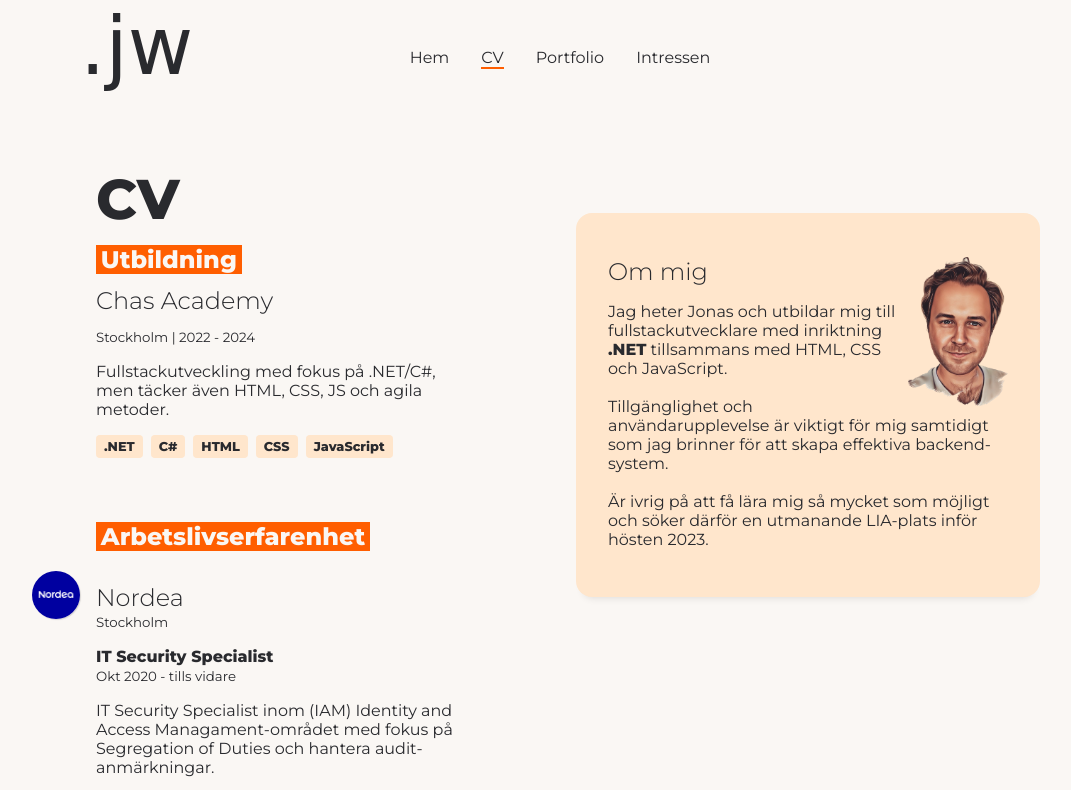
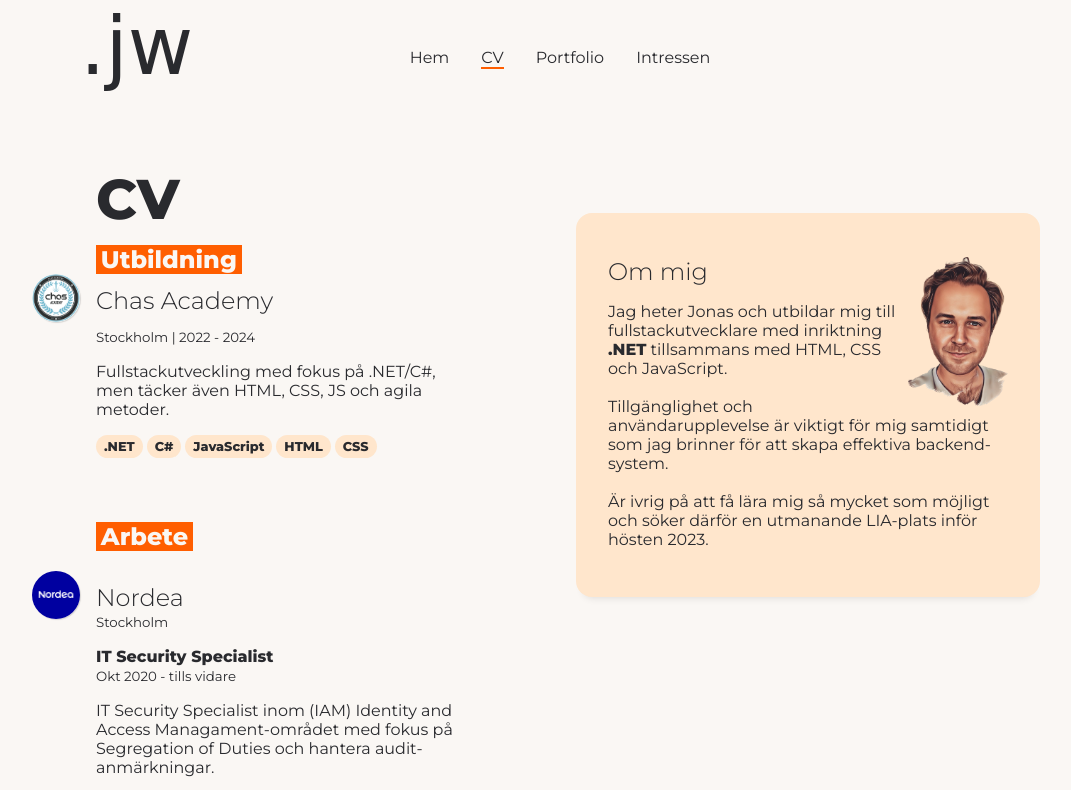
Before and after one commit to wettergrund/dynamic-resume, a plain HTML site: page cv.html in a window 1280 px wide. Shown: the top 790 px of the page, without its empty margins (80-1151 px from the left). Drawn offline with Linux system fonts and the light colour scheme; a web font is replaced by a local one.

Commit message:
Improved readability

```diff
--- a/cv.html
+++ b/cv.html
@@ -47,7 +47,7 @@
 
         </section>
         <section class="work-container">
-          <h2>Arbetslivserfarenhet</h2>
+          <h2>Arbete</h2>
 
         </section>
       </section>
--- a/data.json
+++ b/data.json
@@ -2,13 +2,19 @@
     "edu":[
        {
           "school":"Chas Academy",
-          "img":"",
+          "img":"chas.png",
           "start":1661990400,
           "end":1717200000,
           "subject":"Fullstackutvecklare .NET",
           "description":"Fullstackutveckling med fokus på .NET/C#, men täcker även HTML, CSS, JS och agila metoder.",
           "location":"Stockholm",
-          "skills":[".NET","C#","HTML","CSS","JavaScript"],
+          "skills":[
+            ".NET",
+            "C#",
+            "JavaScript",
+            "HTML",
+            "CSS"
+         ],
           "current":true
        }
     ],
@@ -61,9 +67,7 @@
              {
                 "role":"IT Service Desk",
                 "description":"Kontrakt via Wise IT - Support för tjänstebolaget Sodexo.",
-                "skills":[
-
-                ],
+                "skills":[],
                 "start":1380585600,
                 "end":1391212800,
                 "current":false
@@ -78,9 +82,7 @@
              {
                 "role":"User Administration",
                 "description":"Behörighetshantering och administration av användarkonton.",
-                "skills":[
-
-                ],
+                "skills":[],
                 "start":1356998400,
                 "end":1377993600,
                 "current":false
@@ -88,9 +90,7 @@
              {
                 "role":"IT Service Desk",
                 "description":"Behörighetshantering och administration av användarkonton.",
-                "skills":[
-
-                ],
+                "skills":[],
                 "start":1306886400,
                 "end":1356998400,
                 "current":false
--- a/js.js
+++ b/js.js
@@ -1,79 +1,89 @@
-let roleid = 1;
+let roleId = 1;
 
-async function getMyCV(){
+getCVData()
+
+async function getCVData(){
 
     await fetch('data.json')
 
-    let response = await fetch('data.json');
-    let data = await response.json();
+    const response = await fetch('data.json');
+    const data = await response.json();
 
-    displayEDU(data)
-    displayCV(data)
+    displayEducations(data);
+    displayEmployments(data);
 }
 
 toMs = (seconds) => new Date(seconds * 1000);
 
-function displayCV(data){
-    const container = document.querySelector('.work-container')
+function displayEmployments(data){
+    const workContainer = document.querySelector('.work-container');
 
 
     // For-loop to display data for each employer
     const employer = data.work
 
     for (let i = 0; i < employer.length; i++) {
+
         // Generate company header and location
-        generateElement('h2',employer[i].company,container,'id',"company-" + i)
-        generateElement('small',employer[i].location,container)
+        generateElement('h2' , employer[i].company,workContainer , 'id',"company-" + i);
+        generateElement('small' , employer[i].location , workContainer);
 
         // Generate company icon
+        const workId = document.querySelector("#company-" + i);
         const icon = document.createElement('img');
-        icon.setAttribute("class","company-icon")
-        icon.setAttribute("alt", employer[i].company + " logotyp")
-        icon.setAttribute("src", "images/" + employer[i].img)
-        const header = document.querySelector("#company-" + i);
-        header.prepend(icon);
+        icon.setAttribute("class" , "company-icon");
+        icon.setAttribute("alt" , employer[i].company + " logotyp");
+        icon.setAttribute("src" , "images/" + employer[i].img);
 
-        // forEach-loop to display position(s) at each
-        let positions = employer[i].positions
+        workId.prepend(icon);
+
+        // loop to display position(s) at each employer
+        let positions = employer[i].positions;
 
         positions.forEach(position => {
-
-            const startYear = returnMonth(toMs(position.start).getUTCMonth()) + " " + toMs(position.start).getUTCFullYear();
-            endYear = () => (position.current) ? "tills vidare" : returnMonth(toMs(position.end).getUTCMonth()) + " " + toMs(position.end).getUTCFullYear();
+            const startYear = returnMonth(toMs(position.start).getUTCMonth()) + " " + toMs(position.start).getUTCFullYear(),
+                  endYear = () => (position.current) ? "tills vidare" : returnMonth(toMs(position.end).getUTCMonth()) + " " + toMs(position.end).getUTCFullYear();
 
             // Generate role header, working years and description
-            generateElement('h3',position.role,container)
-            generateElement('small',`${startYear} - ${endYear()}`,container)
-            generateElement('p', position.description, container)
+            generateElement('h3' , position.role , workContainer);
+            generateElement('small' , `${startYear} - ${endYear()}` , workContainer);
+            generateElement('p' , position.description , workContainer);
 
-            generateSkills(position.skills , container)
-
+            generateSkills(position.skills , workContainer);
         });
     };
 };
 
 
-function displayEDU(data){
-    const container = document.querySelector('.edu-container');
-    let edu = data.edu;
+function displayEducations(data){
+    const eduContainer = document.querySelector('.edu-container');
+    const edu = data.edu;
 
     for (let i = 0; i < edu.length; i++) {
 
         // Generate education header and years
-        generateElement('h2', edu[i].school, container)
-        generateElement('small', edu[i].location, container)
+        generateElement('h2', edu[i].school , eduContainer , 'id',"school-" + i);
+        generateElement('small' , edu[i].location , eduContainer);
 
-        const eduYears = [toMs(edu[i].start).getUTCFullYear(),toMs(edu[i].end).getUTCFullYear()];
+        // Generate school icon
+        const schoolId = document.querySelector("#school-" + i);
+        const icon = document.createElement('img');
+        icon.setAttribute("class" , "company-icon");
+        icon.setAttribute("alt" , edu[i].school + " logotyp");
+        icon.setAttribute("src" , "images/" + edu[i].img)
+
+        schoolId.prepend(icon);
+
+        const startYear = toMs(edu[i].start).getUTCFullYear(),
+              endYear = toMs(edu[i].end).getUTCFullYear();
 
         // Generate education years and description
-        generateElement('small', ` | ${eduYears[0]} - ${eduYears[1]} ` , container)
-        generateElement('p', edu[i].description, container)
+        generateElement('small' , ` | ${startYear} - ${endYear} ` , eduContainer);
+        generateElement('p' , edu[i].description , eduContainer);
 
-        generateSkills(edu[i].skills, container)
+        generateSkills(edu[i].skills , eduContainer);
     }
 }
-
-getMyCV()
 
 function returnMonth(month){
     const months = ["Jan", "Feb", "Mar", "Apr", "Maj", "Jun", "Jul", "Aug", "Sep", "Okt", "Nov", "Dec"];
@@ -87,12 +97,10 @@ function generateElement(element, content, parent, att, val, att2, val2){
     element.innerText = content;
 
     if(att !== undefined){
-        console.log("Hello");
-        element.setAttribute(att,val)
+        element.setAttribute(att,val);
     }
     if(att2 !== undefined){
-        console.log("Hello");
-        element.setAttribute(att2,val2)
+        element.setAttribute(att2,val2);
     }
     parent.appendChild(element);
 }
@@ -101,16 +109,16 @@ function generateSkills(skills, container){
     // Function to generate skill tags
 
     if(skills.length > 0){
+
         // Crate area for skill tags
-        generateElement('div', '', container,'class','skill-tags','id',`position-${roleid}`);
+        generateElement('div' , '' , container , 'class' , 'skill-tags' , 'id' , `position-${roleId}`);
 
-        const skillContainer = document.querySelector(`#position-${roleid}`);
+        const skillContainer = document.querySelector(`#position-${roleId}`);
 
         skills.forEach(skill => {
-            generateElement('div',skill,skillContainer,'class','tag')
+            generateElement('div' , skill , skillContainer , 'class' , 'tag');
         });
 
-        roleid++;
-
+        roleId++;
     }
 }
--- a/style.css
+++ b/style.css
@@ -120,6 +120,9 @@ h2[id^='company-']{
   transition: ease .5s;
 }
 
+.hide{
+  display: none;
+}
 
 .container{
   min-height: 50vh;
@@ -263,7 +266,7 @@ nav ul {
   display: flex;
   flex-wrap: wrap;
   flex-direction: row;
-  gap: .5rem;
+  gap: .5rem .25rem;
 }
 
 .tag{
@@ -273,7 +276,7 @@ nav ul {
   background: var(--scnd-clr);
   padding: .25rem .5rem;
   /* border: 1px solid var(--primary-clr); */
-  border-radius: .25rem;
+  border-radius: 1rem;
 
   /* box-shadow: 1px 1px 1px rgba(0, 0, 0, 0.137); */
 
@@ -520,7 +523,7 @@ footer a{
 }
 
 /* Dark mode */
-@media (prefers-color-scheme: dark) {
+/* @media (prefers-color-scheme: dark) {
   :root {
   --bg-clr: hsl(228, 6%, 17%);
   --primary-clr: hsl(26, 41%, 97%);
@@ -537,7 +540,7 @@ footer a{
     color: var(--primary-clr);
   }
 
-}
+} */
 
 
 /* 5. Animations */
```
Also changed, not shown: images/chas.png (added).
